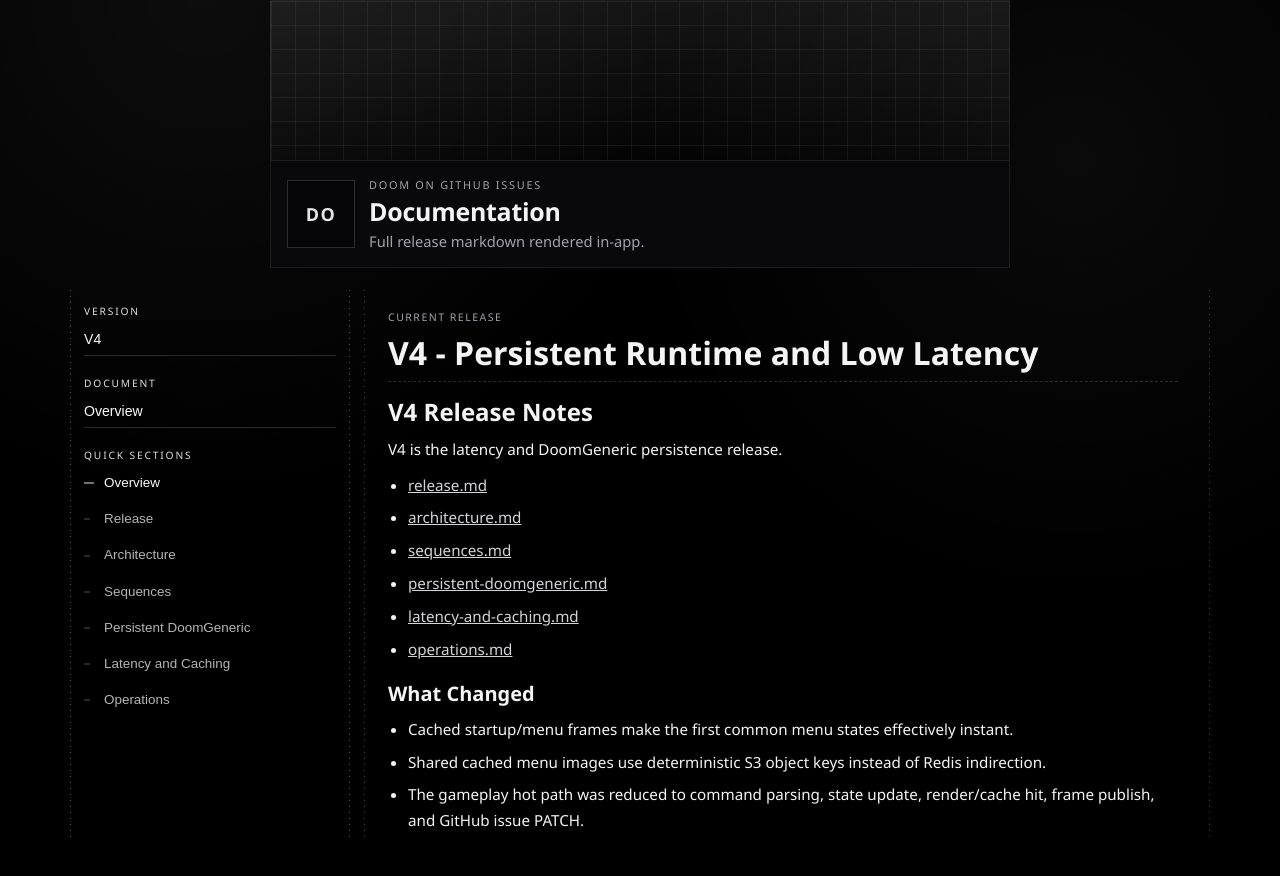
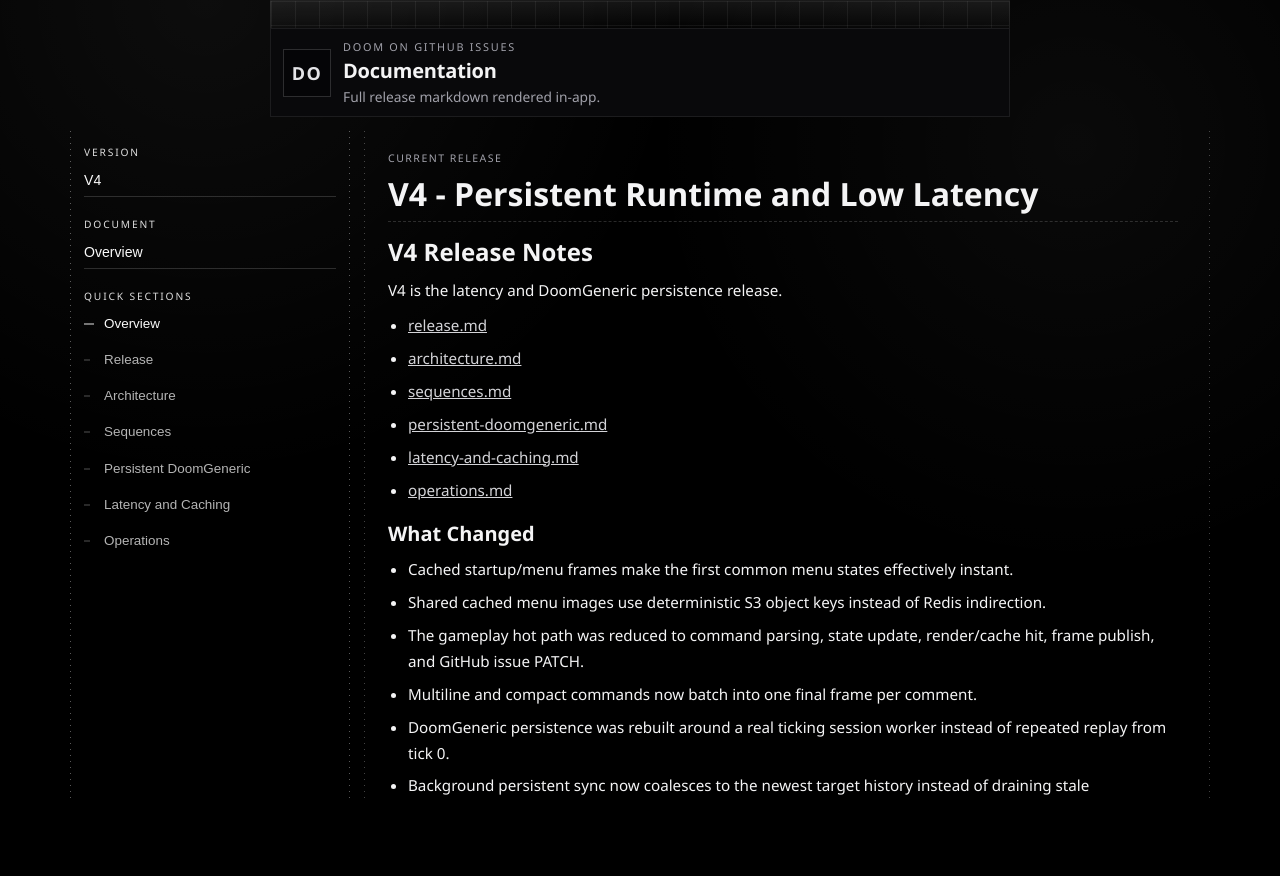
Before and after one commit to FirePheonix/doom-on-github-issues, a React (Vite) app in the folder documentation/: page / in a window 1280 px wide. Shown: the top 876 px of the page. After the commit the page ends 800 px from the top, so only its background shows below. Built offline with nearby package versions, Linux system fonts and the light colour scheme.

Commit message:
docs: constrain page scroll and shrink docs header

```diff
--- a/documentation/src/styles.css
+++ b/documentation/src/styles.css
@@ -16,7 +16,8 @@
 body,
 #root {
   margin: 0;
-  min-height: 100%;
+  height: 100%;
+  overflow: hidden;
 }
 
 body {
@@ -28,8 +29,8 @@
 
 .docs-root {
   position: relative;
-  min-height: 100vh;
-  overflow-x: hidden;
+  height: 100vh;
+  overflow: hidden;
   background:
     radial-gradient(circle at 16% 0%, rgba(255, 255, 255, 0.05), transparent 36%),
     radial-gradient(circle at 84% 18%, rgba(255, 255, 255, 0.04), transparent 34%),
@@ -58,14 +59,16 @@
 .page {
   width: min(1240px, 100%);
   margin: 0 auto;
-  padding: 0 18px 40px;
+  height: 100vh;
+  padding: 0 18px 14px;
   position: relative;
   z-index: 2;
+  overflow: hidden;
 }
 
 .banner {
-  height: 20vh;
-  min-height: 140px;
+  height: 28px;
+  min-height: 28px;
   margin: 0 auto;
   width: min(740px, 100%);
   border: 1px solid var(--line-soft);
@@ -91,13 +94,13 @@
   background: var(--panel-strong);
   display: flex;
   align-items: center;
-  gap: 14px;
-  padding: 16px;
+  gap: 12px;
+  padding: 10px 12px;
 }
 
 .profile__avatar {
-  height: 68px;
-  width: 68px;
+  height: 48px;
+  width: 48px;
   border: 1px solid var(--line);
   display: grid;
   place-items: center;
@@ -110,7 +113,7 @@
 
 .profile__content h1 {
   margin: 0;
-  font-size: clamp(1.1rem, 2vw, 1.56rem);
+  font-size: 1.25rem;
   line-height: 1.25;
   letter-spacing: -0.01em;
 }
@@ -126,17 +129,17 @@
 .lede {
   margin: 4px 0 0;
   color: var(--muted);
-  font-size: 0.92rem;
+  font-size: 0.86rem;
 }
 
 .shell {
-  margin: 22px auto 0;
+  margin: 14px auto 0;
   width: min(1140px, 100%);
   display: grid;
   gap: 14px;
   grid-template-columns: 280px minmax(0, 1fr);
-  height: calc(100vh - 250px);
-  min-height: 420px;
+  height: calc(100vh - 126px);
+  min-height: 0;
 }
 
 .sidebar {
```
